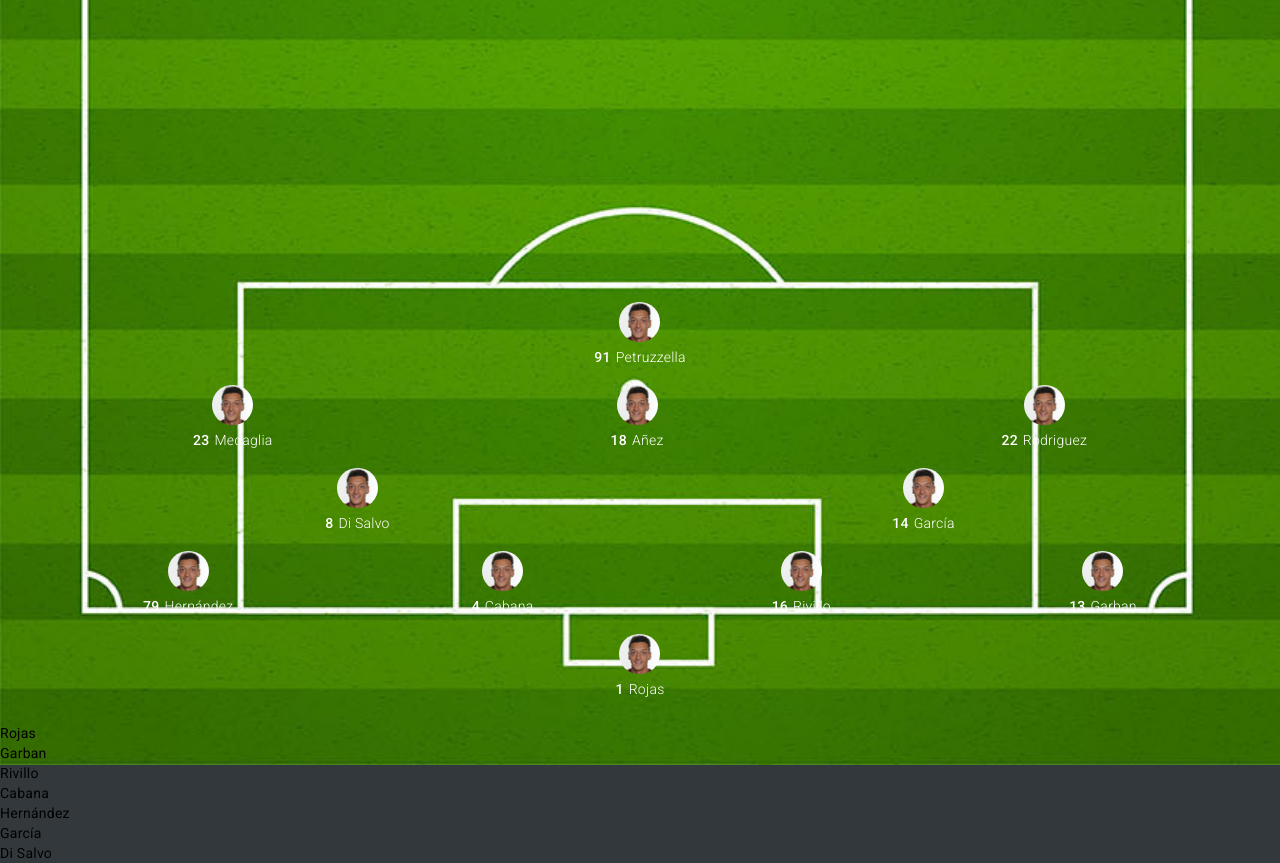
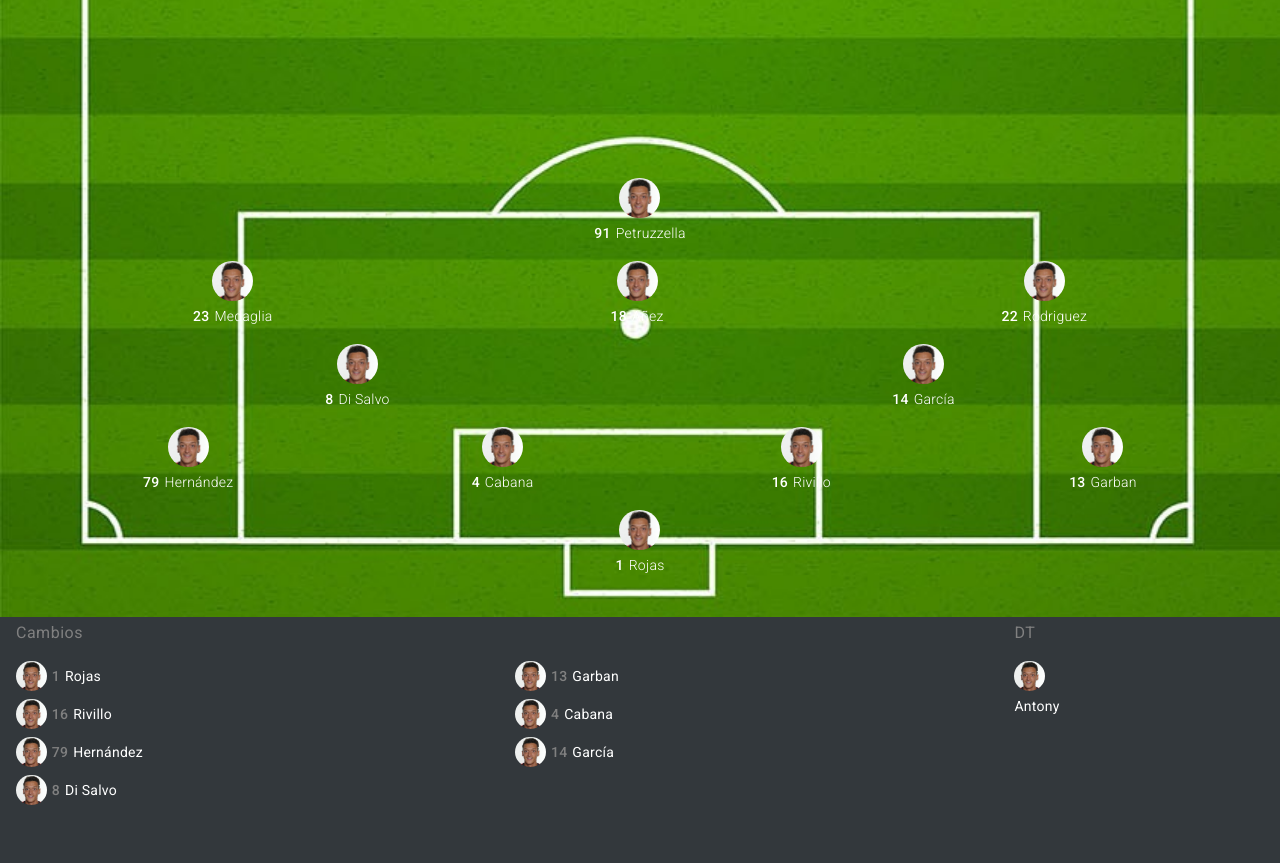
Before and after one commit to AngelRivilloD/sunday-league, an Angular app: page /pitch in a window 1280 px wide. Shown: the part 1260-2123 px from the top of the page. After the commit the page ends 2073 px from the top, so only its background shows below. Built offline with nearby package versions, Linux system fonts and the light colour scheme.

Commit message:
pitch changes

```diff
--- a/src/app/pitch/pitch.component.html
+++ b/src/app/pitch/pitch.component.html
@@ -25,6 +25,29 @@
         </div>
     </div>
     <div class="bench">
-        <div *ngFor="let player of bench">{{player.lastName}}</div>
+
+        <div class="bench-players">
+            <h4>Cambios</h4>
+            <div class="bench-player" *ngFor="let player of bench">
+                <img class="bench-player-img" src="../../assets/ozil.jpg" alt="">
+                <div class="bench-player-text">
+                    <div class="bench-player-number">{{player.number}}</div>
+                    <div class="bench-player-name">
+                        {{player.lastName}}
+                    </div>
+                </div>
+            </div>
+        </div>
+
+        <div class="dt">
+            <h4>DT</h4>
+            <img class="bench-player-img" src="../../assets/ozil.jpg" alt="">
+            <div class="bench-player-text">
+                <div class="bench-player-name">
+                    Antony
+                </div>
+            </div>
+        </div>
+
     </div>
 </div>
--- a/src/app/pitch/pitch.component.scss
+++ b/src/app/pitch/pitch.component.scss
@@ -5,7 +5,7 @@
 
     .lineup {
         padding: 24px;
-        margin-top: -510px;
+        margin-top: -486px;
 
         &-row {
             margin-top: 18px;
@@ -25,4 +25,49 @@
             padding-right: 50px;
         }
     }
+
+    .bench {
+        margin-top: 6px;
+        padding: 16px;
+
+        h4 {
+            color: grey;
+        }
+
+        &-players {
+            float: left;
+            width: 80%;
+        }
+
+        &-player {
+            display: flex;
+            width: 50%;
+            float: left;
+            color: white;
+            padding-bottom: 8px;
+
+            &-text {
+                display: flex;
+                align-items: center;
+            }
+
+            &-img {
+                height: 30px;
+                border-radius: 30px;
+            }
+
+            &-number {
+                font-weight: 500;
+                margin-right: 5px;
+                margin-left: 5px;
+                color: grey;
+            }
+        }
+
+        .dt {
+            width: 20%;
+            float: left;
+            color: white;
+        }
+    }
 }
```
Also changed, not shown: src/assets/pitch2.jpeg.
